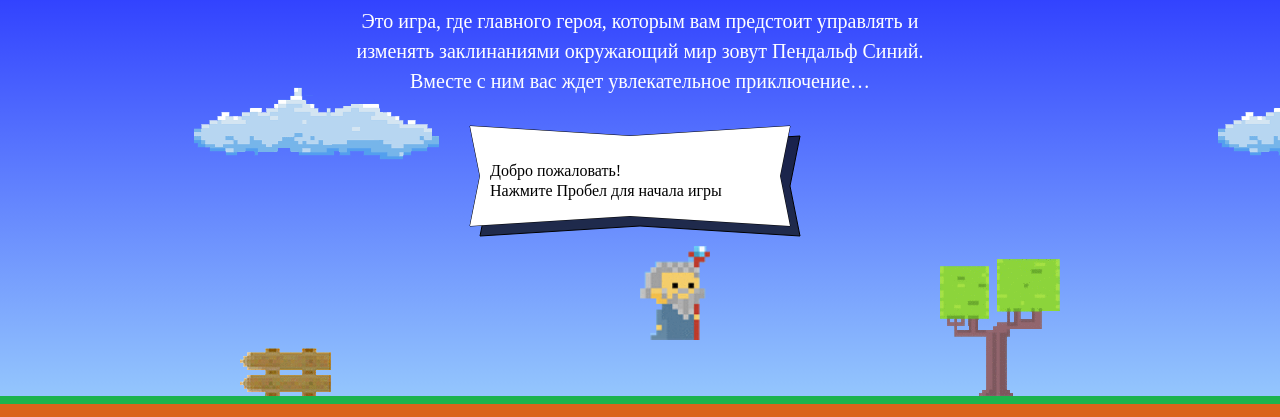
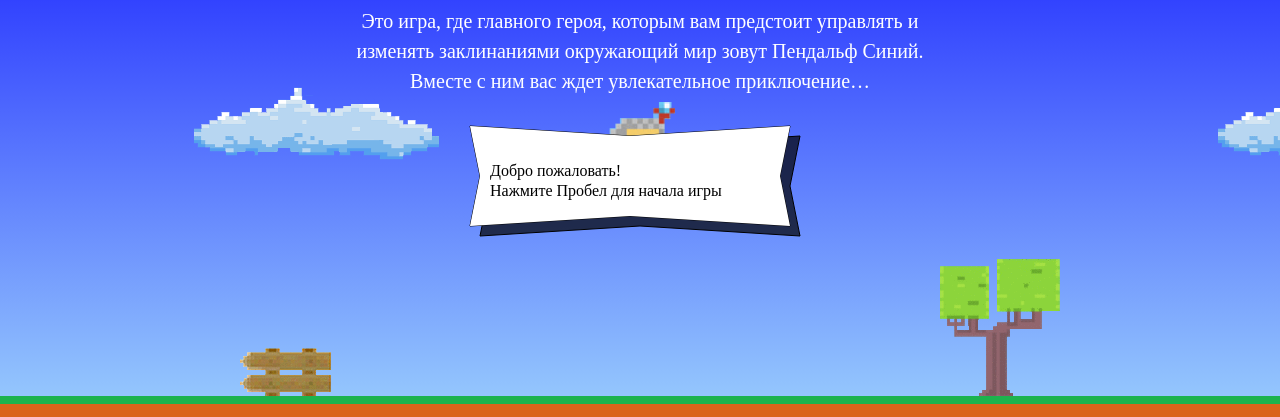
Before and after one commit to Invise88/1058989-code-and-magick-18, a website: page index.html in a window 1280 px wide. Shown: the part 203-620 px from the top of the page. Drawn offline with Linux system fonts and the light colour scheme; a web font is replaced by a local one.

Commit message:
fix task2

```diff
--- a/index.html
+++ b/index.html
@@ -175,23 +175,21 @@
 
   <script>
     var fireballSize = 22;
-    var getFireballSpeed = function(left) {
-      return left ? 5 : 2;
-    };
     var wizardSpeed = 3;
     var wizardWidth = 70;
-    var getWizardHeight=function(wizardHeight){
-      var wizardHeight=1.337*wizardWidth;
-      return wizardHeight;
-    };
+    var getFireballSpeed = function(left) {
+      return (left) ? 5 : 2;
+    }
+    var getWizardHeight = function() {
+      return 1.337 * wizardWidth;
+    }
     var getWizardX = function(width) {
-    var width=width/2;
-    return width;
-    };
+      return (width / 2) - (wizardWidth / 2);
+    }
     var getWizardY = function(height) {
-      var height=height/2;
-      return height;
-    };
+
+    return (height / 3) - getWizardHeight();
+  }
   </script>
 
   <script src="js/game.js"></script>
```
